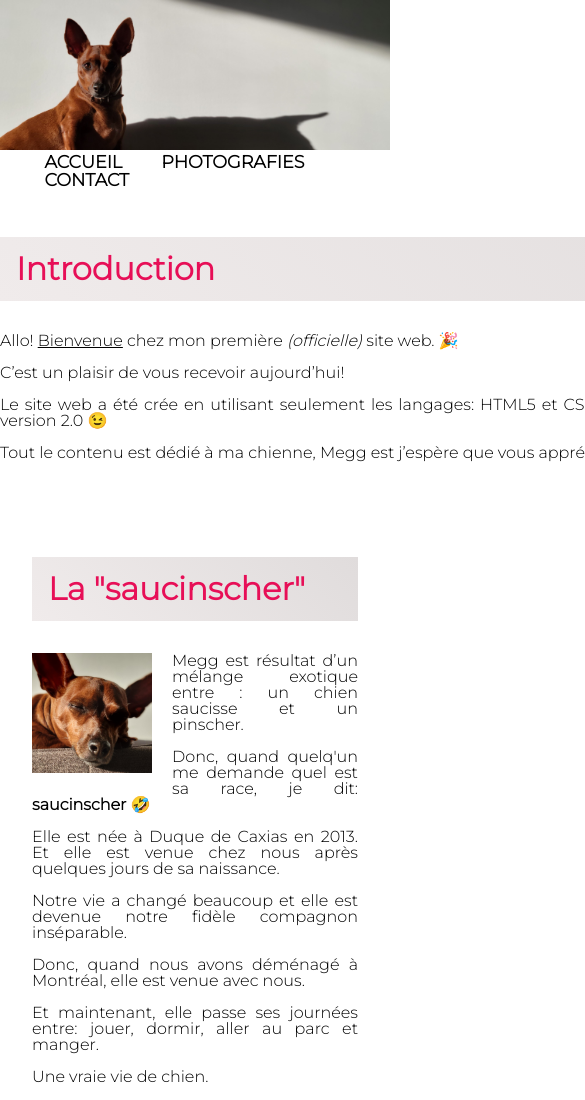
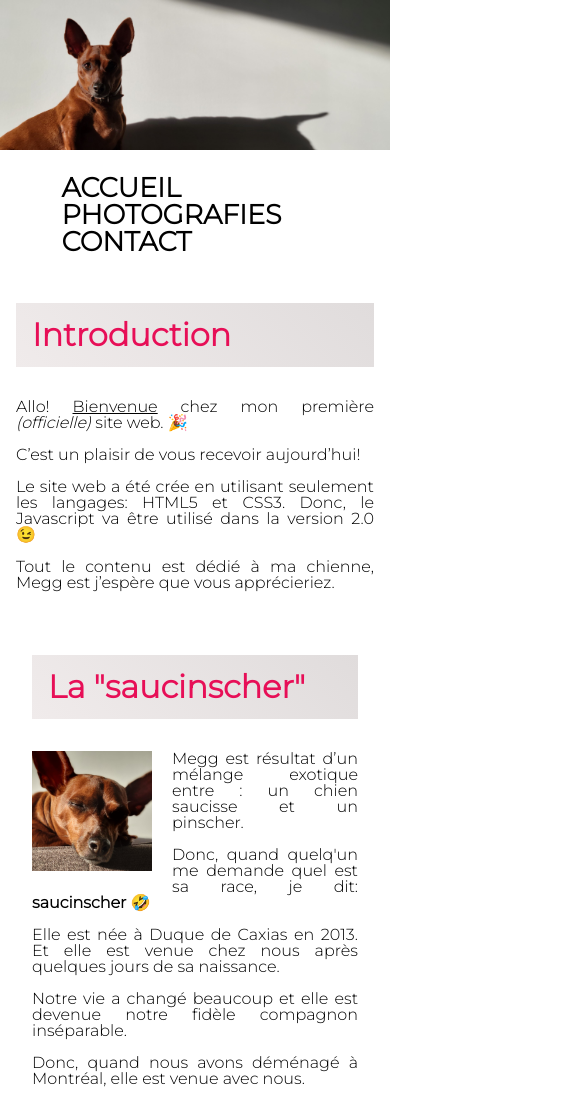
Before and after one commit to janynnemattos/janynnemattos.github.io, a plain HTML site: page index.html in a window 390 px wide. Shown: the top 1100 px of the page, 585 px wide, since content can reach past the window. Drawn offline with Linux system fonts and the light colour scheme; files whose address does not match are found by name.

Commit message:
Web responsive

```diff
--- a/style.css
+++ b/style.css
@@ -238,22 +238,25 @@ td img {
 
 /*CSS mobile*/
 @media screen and (max-width: 480px) {
-    .caixa, .principal, .principal-content, .conteudo-beneficios, .mapa-conteudo, .beneficios, .video
-     {width: auto}
-     .video iframe{
+    .intro-content, .principal, .video, .map, .content-list, .principal-content, .items
+    .photos, .photograps
+    form {
+        width: auto;
+        padding: 0 1em;
+    }
+
+     .video iframe, .map iframe, .list-items, .contact-title, .contact-form, .questions {
          max-width: 100%;
      }
      nav {
         position: static;
      }
-    nav a {
-        font-size: 1.1em;
-        padding: 10px;
+    nav a, nav ul {
+        text-align: left;
+        font-size: 1.3em;
+        margin-top:1em;
     }
-    .principal, .principal-content, .mapa-conteudo, .beneficios, .video {
-        padding: 1em;
-    }
-    .lista-beneficios, .imagem-beneficios, .conteudo-beneficios{
-        width: 100%;
+    form {
+        margin-left: 1em;
     }
 }
```
Also changed, not shown: index.html (+2 -1 lines), photos.html (+1 -1 lines).
